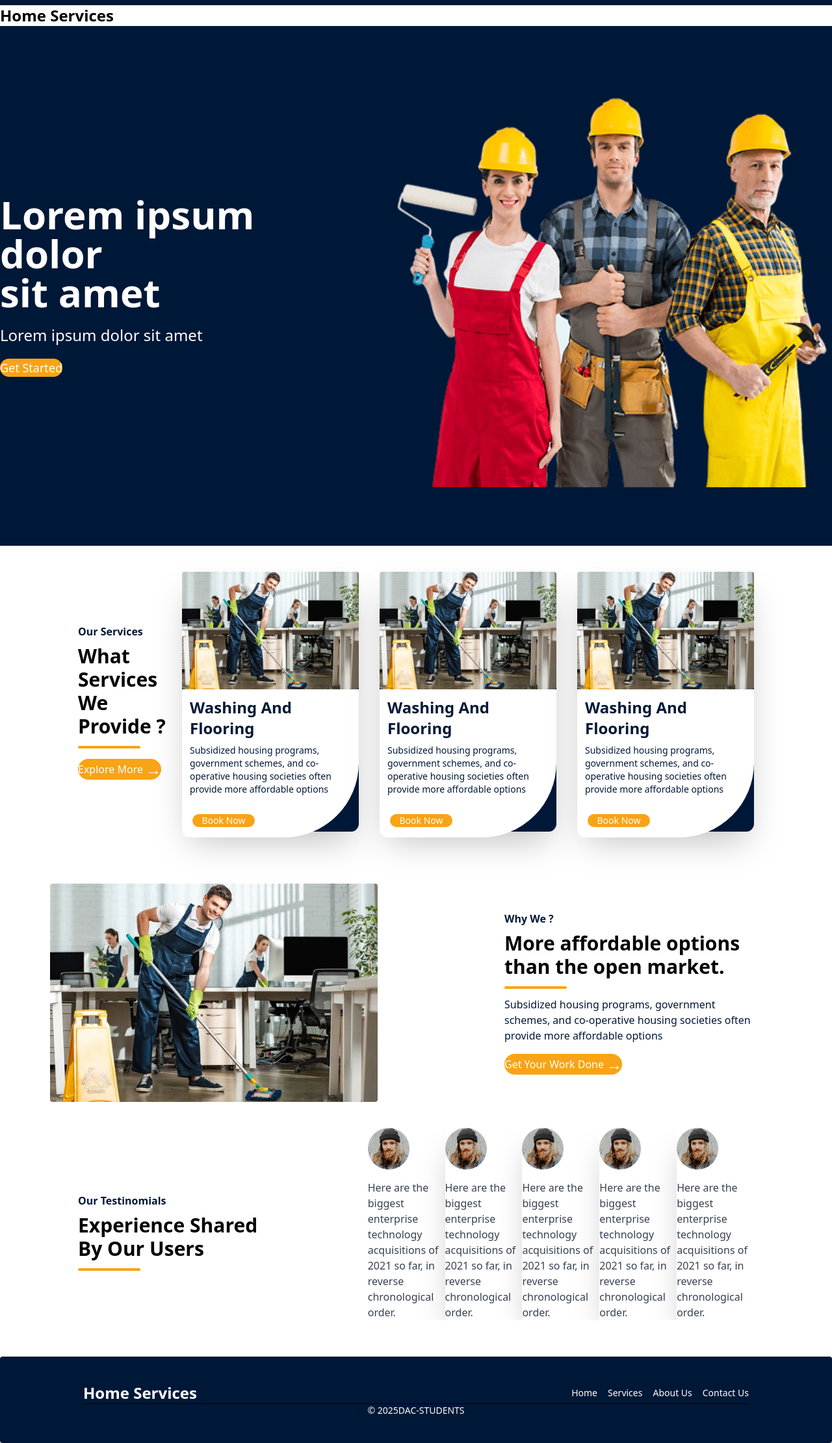
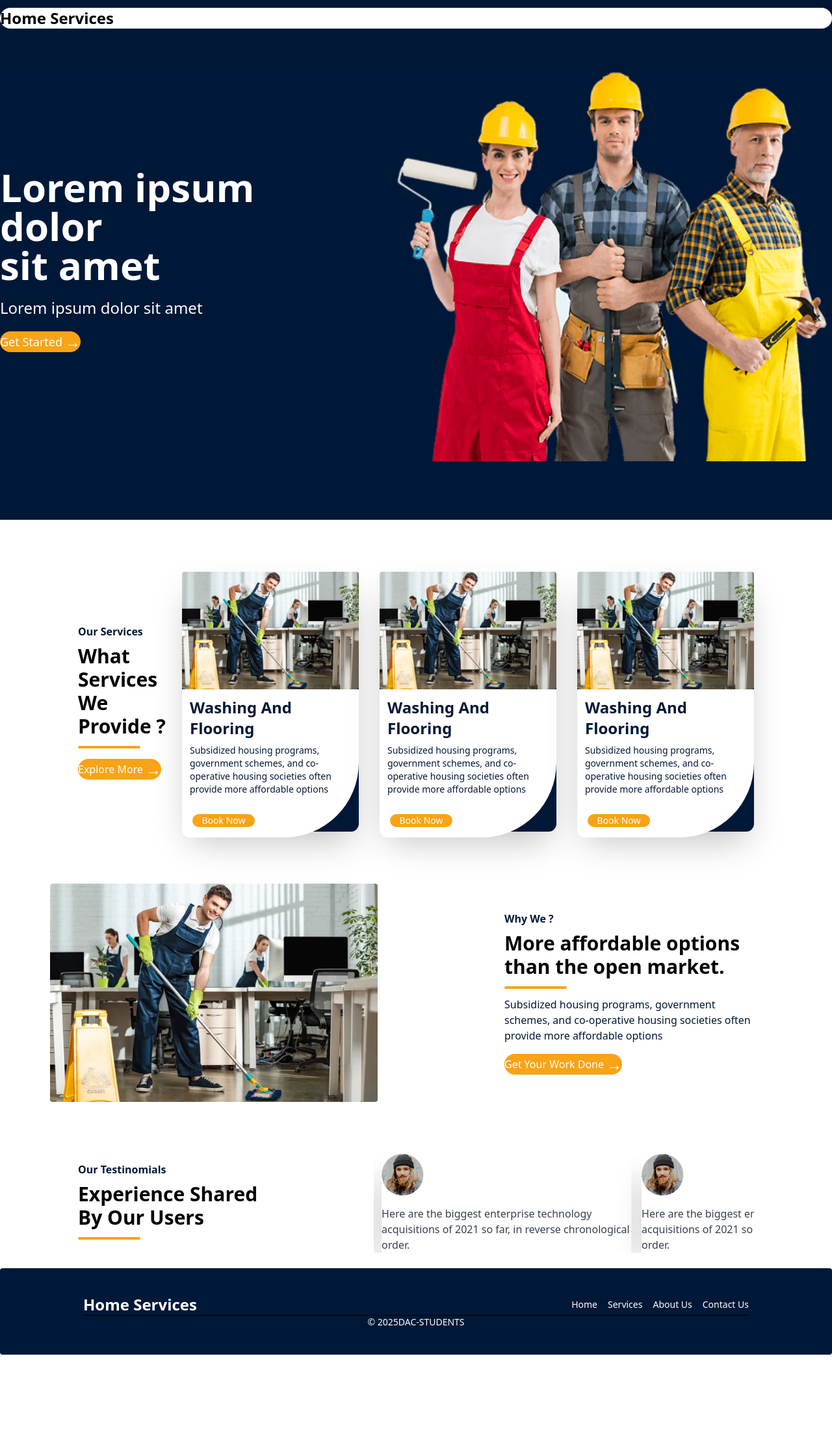
Before and after one commit to Suyog045/home-services-platform, a React (Vite) app in the folder frontend/: page / in a window 1280 px wide. Shown: the whole page at 65% size. After the commit the page ends 2085 px from the top, so only its background shows below. Built offline with nearby package versions, Linux system fonts and the light colour scheme.

Commit message:
Home Page Completed

```diff
--- a/frontend/src/Components/HomePage/Cards/TestinomialCard.jsx
+++ b/frontend/src/Components/HomePage/Cards/TestimonialCard.jsx
@@ -3,8 +3,8 @@ import React from "react";
 
 const TestinomialCard = () => {
   return (
-    <div className="rounded-xl shadow-2xl transition duration-500 hover:scale-102 cursor-pointer">
-      <Card className="max-w-sm">
+    <div className="w-full rounded-xl shadow-2xl cursor-pointer">
+      <Card className="max-w-2xs md:max-w-sm">
          <img src="/images/profile.png" alt="" className="w-16" />
         <p className="font-normal text-gray-700 dark:text-gray-400">
             Here are the biggest enterprise technology acquisitions of 2021 so far, in reverse chronological order.
--- a/frontend/src/Components/HomePage/Header.jsx
+++ b/frontend/src/Components/HomePage/Header.jsx
@@ -10,12 +10,24 @@ import {
 import { SharedButton } from "../Shared/SharedButton";
 import { NavLink } from "react-router-dom";
 
+const customTheme = createTheme(
+  {
+  navbar: {
+    link: {
+      active: {
+        on: "text-primary border-b-2 border-primary",
+        off: "text-secondary",
+      },
+    },
+  },
+}
+)
 const Header = () => {
   const navLinkFilter = ["Home", "Services", "About-Us", "Contact-Us"];
 
   return (
-      <Navbar fluid rounded className="shadow-2xl ">
-        <NavbarBrand className="text-2xl font-semibold">
+      <Navbar theme={customTheme} className="fixed w-full z-50 rounded md:rounded-4xl transition-transform duration-300 mt-3 shadow-2xl ">
+        <NavbarBrand className="text-2xl font-semibold text-center">
           Home Services
         </NavbarBrand>
         <NavbarToggle />
@@ -35,12 +47,12 @@ const Header = () => {
               </NavLink>
             ))}
           </div>
-          <div className="gap-2 flex items-center flex-col md:flex-row">
+          <div className="mt-3 md:mt-0 gap-2 flex items-center flex-col md:flex-row">
             <SharedButton label="Login" />
             <SharedButton label="Register" />
           </div>
         </NavbarCollapse>
-      </Navbar>
+        </Navbar>
   );
 };
 
--- a/frontend/src/Components/HomePage/HeroSection.jsx
+++ b/frontend/src/Components/HomePage/HeroSection.jsx
@@ -3,13 +3,13 @@ import React from 'react'
 
 const HeroSection = () => {
   return (
-    <div className='md:h-screen bg-primary mb-4 flex md:flex-row flex-col justify-center md:gap-22'>
+    <div className='md:h-screen mt-0 bg-primary mb-4 flex md:flex-row flex-col justify-center md:gap-22'>
         <div className='flex gap-5 flex-col md:justify-center'>
-            <h2 className='text-white md:text-left text-center text-4xl md:text-6xl font-bold text-wrap mt-4'>Lorem ipsum dolor <br /> sit amet</h2>
+            <h2 className='text-white md:text-left text-center text-4xl md:text-6xl font-bold text-wrap mt-24 md:mt-4'>Lorem ipsum dolor <br /> sit amet</h2>
             <p className='text-white md:text-left text-center text-xl md:text-2xl font-medium text-wrap'>Lorem ipsum dolor sit amet</p>
             <div className='flex justify-center md:justify-start'>
-                <Button className='bg-secondary rounded-4xl hover:bg-secondary cursor-pointer text-nowrap text-lg mb-4'>
-                   Get Started
+                <Button className='bg-secondary rounded-4xl hover:bg-secondary cursor-pointer text-nowrap text-lg mb-4 transition-all duration-300 hover:scale-105 gap-1 hover:gap-2'>
+                   Get Started <span className="text-2xl">&#8594;</span>
                 </Button>
             </div>
         </div>
--- a/frontend/src/Components/HomePage/HomeLayout.jsx
+++ b/frontend/src/Components/HomePage/HomeLayout.jsx
@@ -2,7 +2,7 @@ import React from 'react'
 import HeroSection from './HeroSection'
 import OurServiceSection from './OurServiceSection'
 import HomeFeature from './HomeFeature'
-import Testinomial from './Testinomial'
+import Testinomial from './Testimonial'
 
 const HomeLayout = () => {
   return (
--- a/frontend/src/Components/HomePage/OurServiceSection.jsx
+++ b/frontend/src/Components/HomePage/OurServiceSection.jsx
@@ -5,7 +5,7 @@ import { Link } from "react-router-dom";
 
 const OurServiceSection = () => {
   return (
-    <div className="mt-10 md:ml-30 md:mr-30 flex md:flex-row flex-col justify-around items-center">
+    <div className="mt-20 md:ml-30 md:mr-30 flex md:flex-row flex-col justify-around items-center">
       <div className="flex flex-col gap-2 w-3/4 md:justify-center md:items-start items-center">
         <h3 className="text-primary font-semibold">Our Services</h3>
         <div className="mb-2 flex flex-col md:items-start items-center ">
@@ -29,7 +29,7 @@ const OurServiceSection = () => {
       </div>
       <div className="mt-5 md:hidden">
           <Link to={"services"}>
-            <Button className="bg-secondary rounded-4xl hover:bg-secondary cursor-pointer text-nowrap text-md transition-all duration-300 hover:scale-105 gap-1 hover:gap-2 ">
+            <Button className="bg-secondary rounded-4xl hover:bg-secondary cursor-pointer text-nowrap transition-all duration-300 hover:scale-105 gap-1 hover:gap-2 ">
               Explore More <span className="text-2xl">&#8594;</span>
             </Button>
           </Link>
--- a/frontend/src/Components/HomePage/Tagline.jsx
+++ /dev/null
@@ -1,11 +0,0 @@
-import React from 'react'
-
-const Tagline = () => {
-  return (
-    <div className=''>
-
-    </div>
-  )
-}
-
-export default Tagline
--- a/frontend/src/Components/HomePage/Testinomial.jsx
+++ b/frontend/src/Components/HomePage/Testimonial.jsx
@@ -2,25 +2,11 @@ import React from "react";
 import ServiceCard from "./Cards/ServiceCard";
 import { Button, Carousel, createTheme } from "flowbite-react";
 import { Link } from "react-router-dom";
-import TestinomialCard from "./Cards/TestinomialCard";
+import TestinomialCard from "./Cards/TestimonialCard";
 
-const customTheme = createTheme({
-    "root": {
-    "base": "relative",
-    "leftControl": "hidden",
-    "rightControl": "hidden"
-  },
-  "control": {
-    "base": "hidden",
-    "icon": "hidden"
-  },
-  scrollContainer: {
-    base: "scrollbar-hide",
-  },
-});
 const Testinomial = () => {
   return (
-    <div className="mt-10 md:ml-30 md:mr-30 flex md:flex-row flex-col justify-around items-center">
+    <div className="mt-20 md:ml-30 md:mr-30 flex md:flex-row flex-col items-center gap-4">
       <div className="flex flex-col gap-2 w-3/4 md:justify-center md:items-start items-center">
         <h3 className="text-primary font-semibold">Our Testinomials</h3>
         <div className="mb-2 flex flex-col md:items-start items-center ">
@@ -30,12 +16,12 @@ const Testinomial = () => {
           <div className="w-24 h-1 bg-secondary rounded-3xl" />
         </div>
       </div>
-      <div className="flex flex-col md:flex-row w-full max-w-2xl overflow-hidden scrollbar-hide !m-0 !p-0">
-          <Carousel pauseOnHover={true} className="scrollbar-hide">
-            {[...Array(5)].map((card) => (
+      <div className="overflow-hidden w-full">
+        <div className="relative w-max flex overflow-hidden gap-4 animate-slide ">
+            {[...Array(10)].map((card) => (
             <TestinomialCard />
           ))}
-          </Carousel>
+      </div>
       </div>
     </div>
   );
--- a/frontend/src/Layout/RootLayout.jsx
+++ b/frontend/src/Layout/RootLayout.jsx
@@ -5,10 +5,7 @@ import FootBar from "../Components/HomePage/Footer";
 const RootLayout = () => {
   return (
     <div>
-        <div className="h-2 bg-primary"/>
-      <div>
-        <Header />
-      </div>
+          <Header />
       <div>
         <Outlet />
       </div>
--- a/frontend/src/index.css
+++ b/frontend/src/index.css
@@ -6,12 +6,13 @@
     --color-primary:#001837;
     --color-secondary:#F9A316;
     --color-tertiary:#302F2F;
+    --animate-slide: slide 30s linear infinite;
+    @keyframes slide {
+    0% {
+      transform: translateX(0);
+    }
+    100% {
+      transform: translateX(-50%);
+    }
+  }
 }
-
-.scrollbar-hide::-webkit-scrollbar {
-  display: none;
-}
-.scrollbar-hide {
-  -ms-overflow-style: none; /* IE and Edge */
-  scrollbar-width: none; /* Firefox */
-}
--- a/frontend/vite.config.js
+++ b/frontend/vite.config.js
@@ -8,6 +8,7 @@ export default defineConfig({
   plugins: [react(), tailwindcss(), flowbiteReact()],
   server: {
   host: '0.0.0.0',
-  port: 5173
+  port: 5173,
+
 }
 })
```
